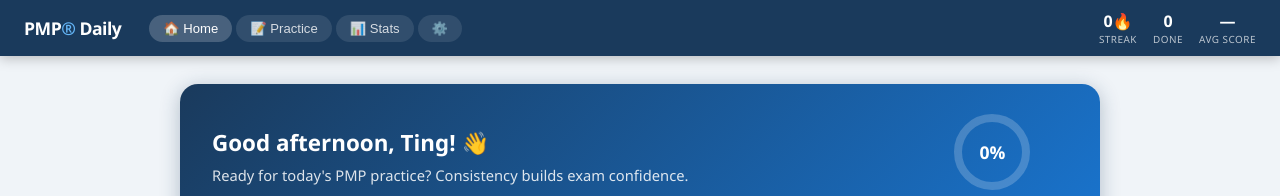
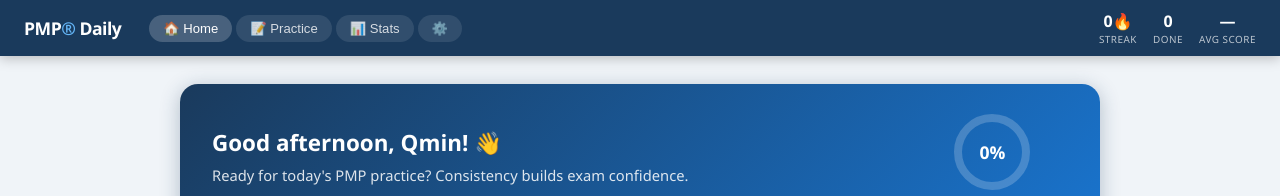
Before and after one commit to qminlim/pm-processes, a plain HTML site: page PMP_Daily_Generator.html in a window 1280 px wide. Shown: the top 196 px of the page. Drawn offline with Linux system fonts and the light colour scheme.

Commit message:
Change greeting from Ting to Qmin

```diff
--- a/PMP_Daily_Generator.html
+++ b/PMP_Daily_Generator.html
@@ -463,7 +463,7 @@
   <!-- Today's card -->
   <div class="today-card" id="today-card">
     <div class="today-info">
-      <h2 id="today-greeting">Good morning, Ting! 👋</h2>
+      <h2 id="today-greeting">Good morning, Qmin! 👋</h2>
       <p id="today-desc">Ready for today's PMP practice? Stay consistent to build exam confidence.</p>
       <div class="today-meta">
         <div class="tmeta" id="today-meta1">📅 20 Questions</div>
@@ -1656,7 +1656,7 @@
 
   const hour = new Date().getHours();
   const greeting = hour < 12 ? 'Good morning' : hour < 17 ? 'Good afternoon' : 'Good evening';
-  document.getElementById('today-greeting').textContent = `${greeting}, Ting! 👋`;
+  document.getElementById('today-greeting').textContent = `${greeting}, Qmin! 👋`;
 
   if (todaySess?.complete) {
     document.getElementById('today-desc').textContent = `You completed today's practice with ${todaySess.score}%! Want another session?`;
```
